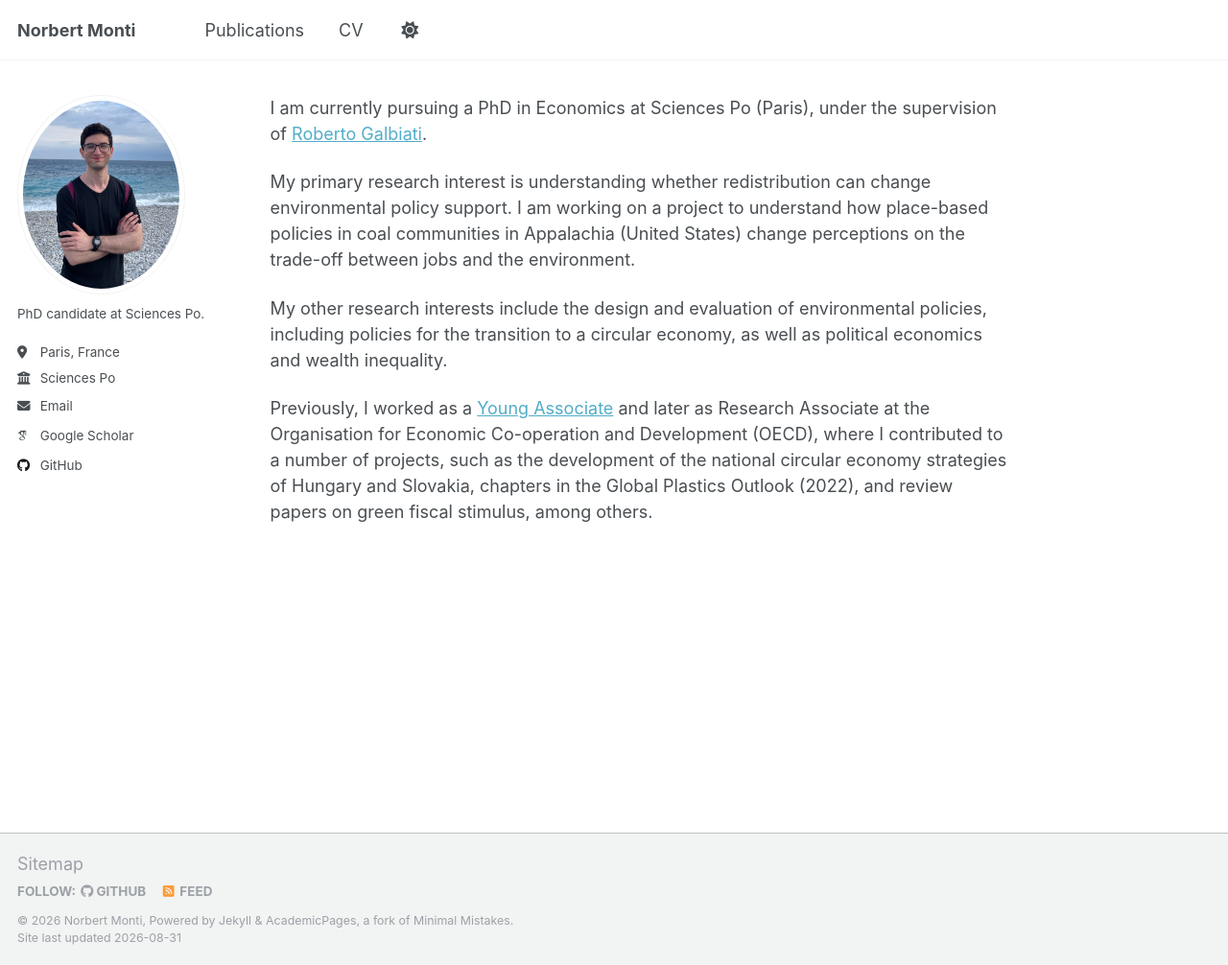
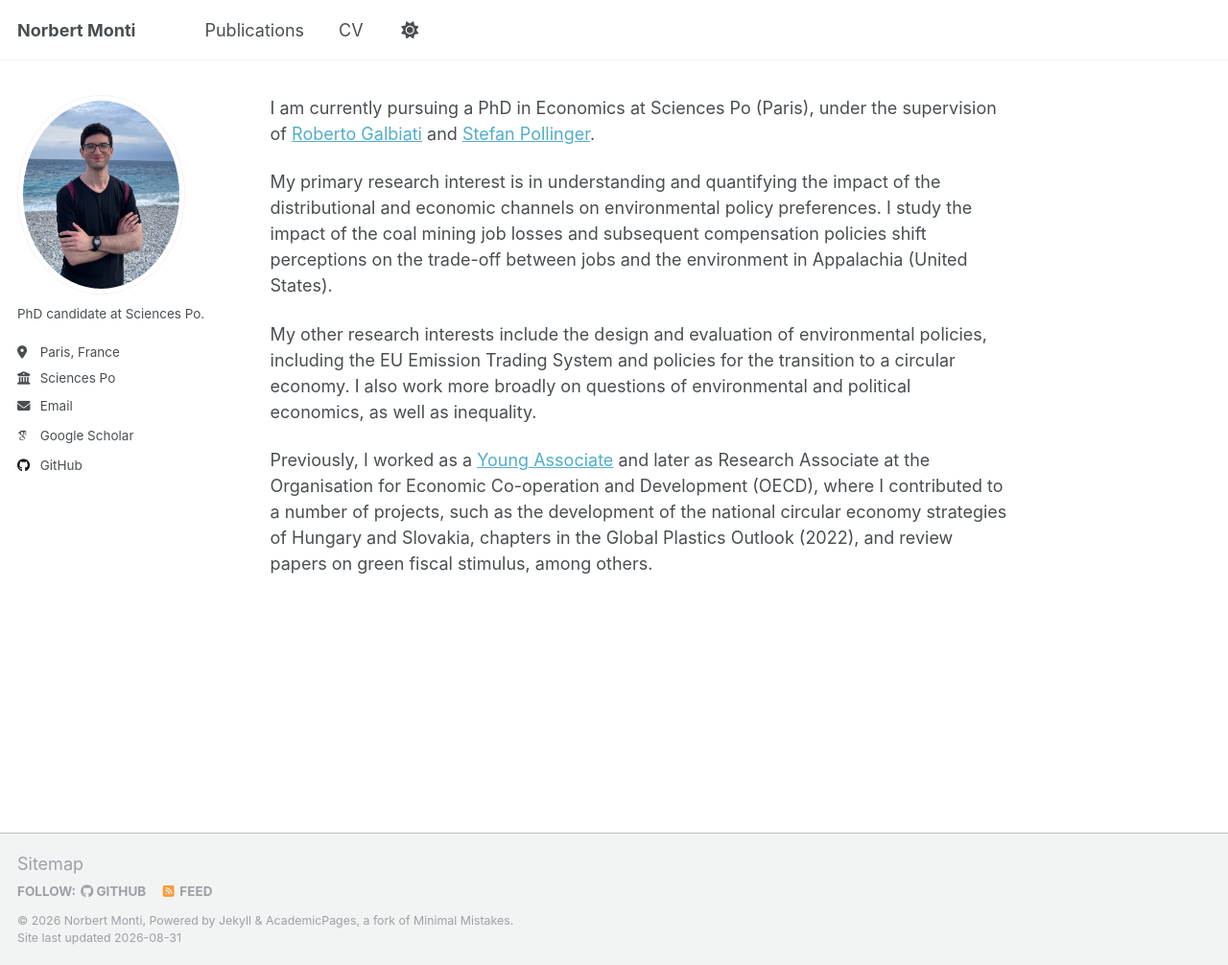
Before and after one commit to norbertmonti/norbertmonti.github.io, a Jekyll site: the page built from _pages/about.md, in a window 1280 px wide and 1006 px high. Shown: the whole window at 96% size. Built offline with Jekyll 4.4.1, drawn with Linux system fonts in a browser that asks for light colours; some web fonts are replaced.

Commit message:
Update about page with new research details
Expanded research interests and added a co-supervisor.

```diff
--- a/_pages/about.md
+++ b/_pages/about.md
@@ -7,10 +7,10 @@ redirect_from:
   - /about.html
 ---
 
-I am currently pursuing a PhD in Economics at Sciences Po (Paris), under the supervision of [Roberto Galbiati](https://sites.google.com/view/galbiatir1/).
+I am currently pursuing a PhD in Economics at Sciences Po (Paris), under the supervision of [Roberto Galbiati](https://sites.google.com/view/galbiatir1/) and [Stefan Pollinger](https://www.stefanpollinger.com/).
 
-My primary research interest is understanding whether redistribution can change environmental policy support. I am working on a project to understand how place-based policies in coal communities in Appalachia (United States) change perceptions on the trade-off between jobs and the environment.
+My primary research interest is in understanding and quantifying the impact of the distributional and economic channels on environmental policy preferences. I study the impact of the coal mining job losses and subsequent compensation policies shift perceptions on the trade-off between jobs and the environment in Appalachia (United States).
 
-My other research interests include the design and evaluation of environmental policies, including policies for the transition to a circular economy, as well as political economics and wealth inequality.
+My other research interests include the design and evaluation of environmental policies, including the EU Emission Trading System and policies for the transition to a circular economy. I also work more broadly on questions of environmental and political economics, as well as inequality.
 
 Previously, I worked as a [Young Associate](https://www.oecd.org/en/about/careers/young-associates.html) and later as Research Associate at the Organisation for Economic Co-operation and Development (OECD), where I contributed to a number of projects, such as the development of the national circular economy strategies of Hungary and Slovakia, chapters in the Global Plastics Outlook (2022), and review papers on green fiscal stimulus, among others.
```
